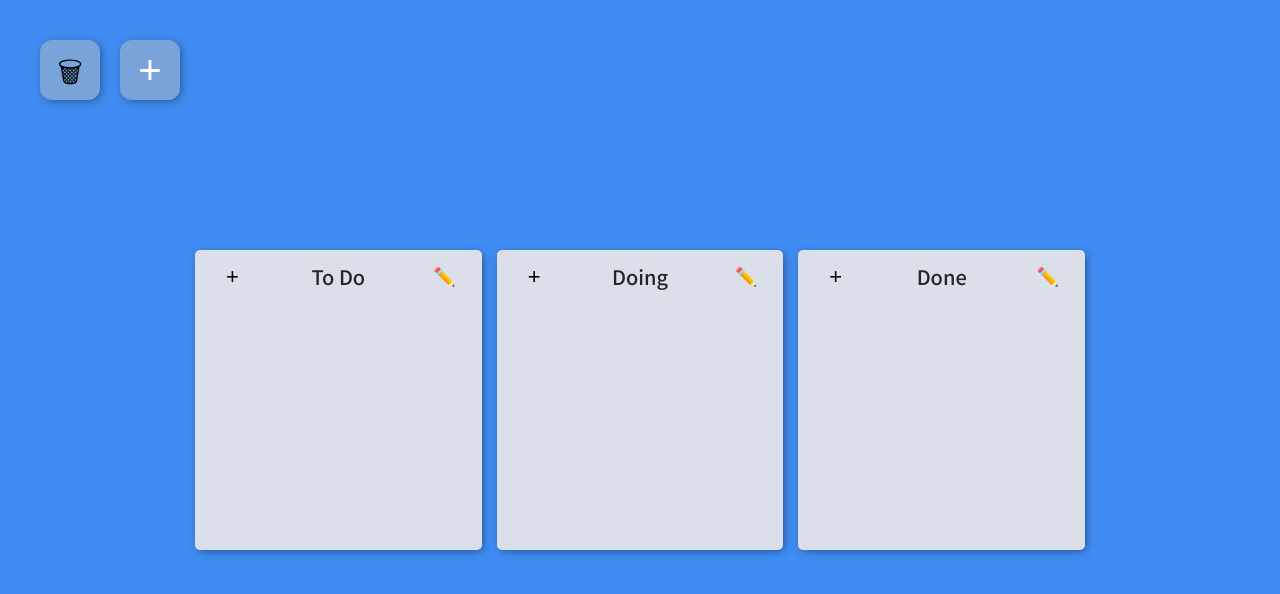
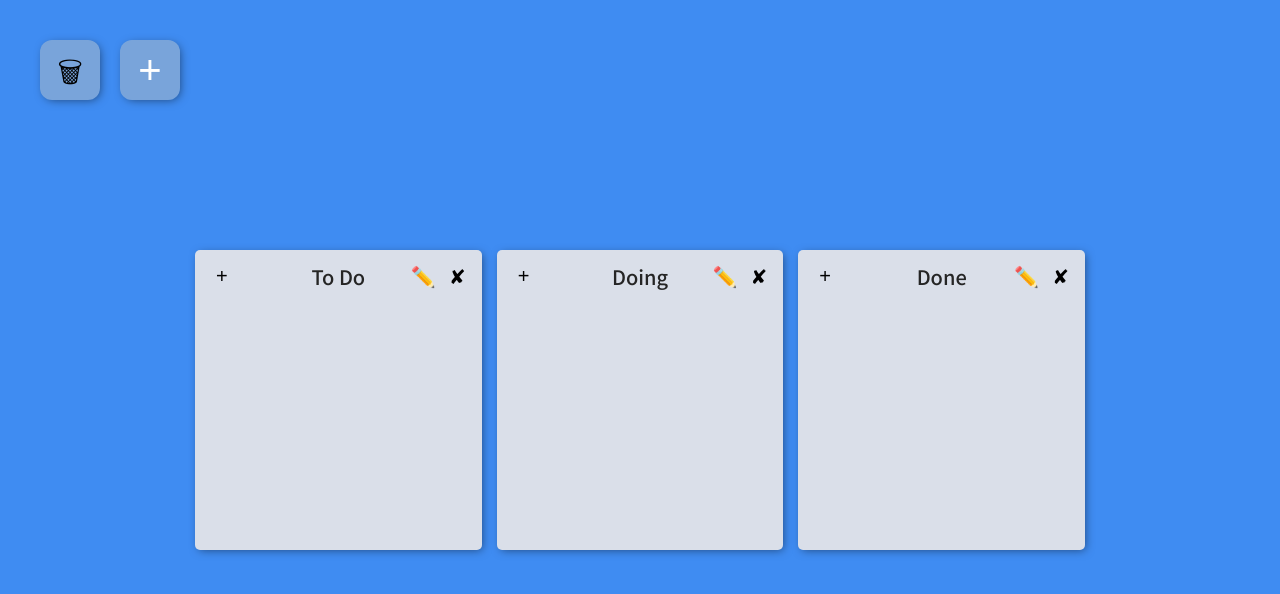
Before and after one commit to songforthemute/rello, a React (Create React App) app: page / in a window 1280 px wide. Shown: the top 594 px of the page. Built offline with nearby package versions, Linux system fonts and the light colour scheme.

Commit message:
Remove Board

```diff
--- a/src/components/Board.tsx
+++ b/src/components/Board.tsx
@@ -28,28 +28,12 @@ const Title = styled.h2`
     position: relative;
 `;
 
-const AddBtn = styled.button`
+const Btn = styled.button<{ l: string; r: string }>`
     position: absolute;
-    left: 20px;
+    left: ${(props) => props.l};
+    right: ${(props) => props.r};
     cursor: pointer;
-    font-size: 22px;
-    background-color: transparent;
-    margin-left: 5px;
-    border: none;
-    border-radius: 10px;
-    text-align: center;
-    padding: auto;
-    transition: box-shadow 0.35s ease-in-out;
-    &:hover {
-        box-shadow: inset ${(props) => props.theme.boxShadow};
-    }
-`;
-
-const ModBtn = styled.button`
-    position: absolute;
-    right: 20px;
-    cursor: pointer;
-    font-size: 18px;
+    font-size: 20px;
     background-color: transparent;
     margin-left: 5px;
     border: none;
@@ -155,6 +139,19 @@ const Board = ({ toDos, boardId }: InterfaceBoardProps) => {
         }
     };
 
+    const _onClickRemoveBoard = () => {
+        const ok = window.confirm(
+            "Are you sure you want to remove this board?\nThe removed board cannot be reversed."
+        );
+        ok &&
+            setToDos((current) => {
+                const source = { ...current };
+                delete source[boardId];
+
+                return { ...source };
+            });
+    };
+
     const _onChange = (e: ChangeEvent<HTMLInputElement>) => {
         const { value } = e.currentTarget;
         setNewTitle(value);
@@ -185,8 +182,15 @@ const Board = ({ toDos, boardId }: InterfaceBoardProps) => {
         <Wrapper>
             <Title>
                 <span>{boardId}</span>
-                <AddBtn onClick={_onClickToDoInput}>+</AddBtn>
-                <ModBtn onClick={_onClickTitleInput}>✏️</ModBtn>
+                <Btn l="10px" r="initial" onClick={_onClickToDoInput}>
+                    +
+                </Btn>
+                <Btn l="initial" r="40px" onClick={_onClickTitleInput}>
+                    ✏️
+                </Btn>
+                <Btn l="initial" r="10px" onClick={_onClickRemoveBoard}>
+                    ✘
+                </Btn>
             </Title>
             <Form onSubmit={_onSubmit}>
                 <Input
```
